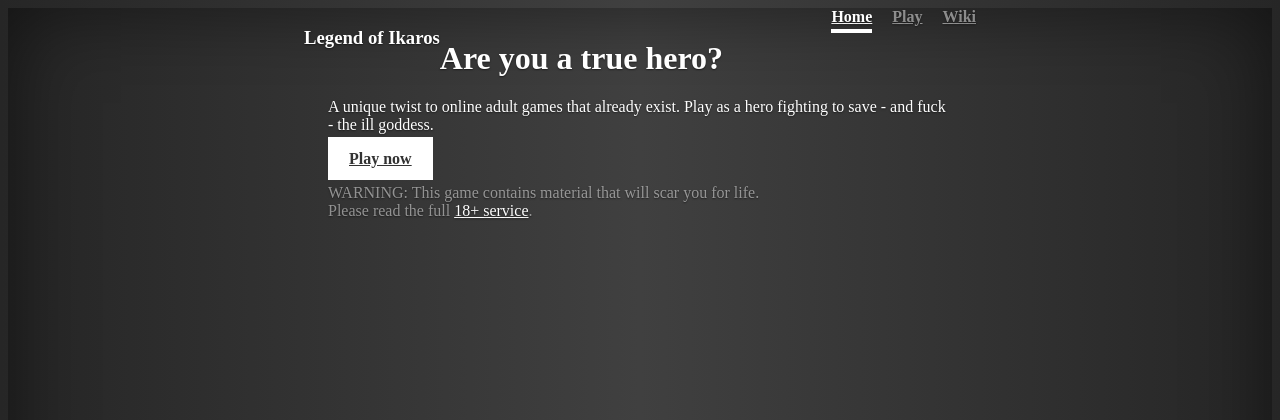
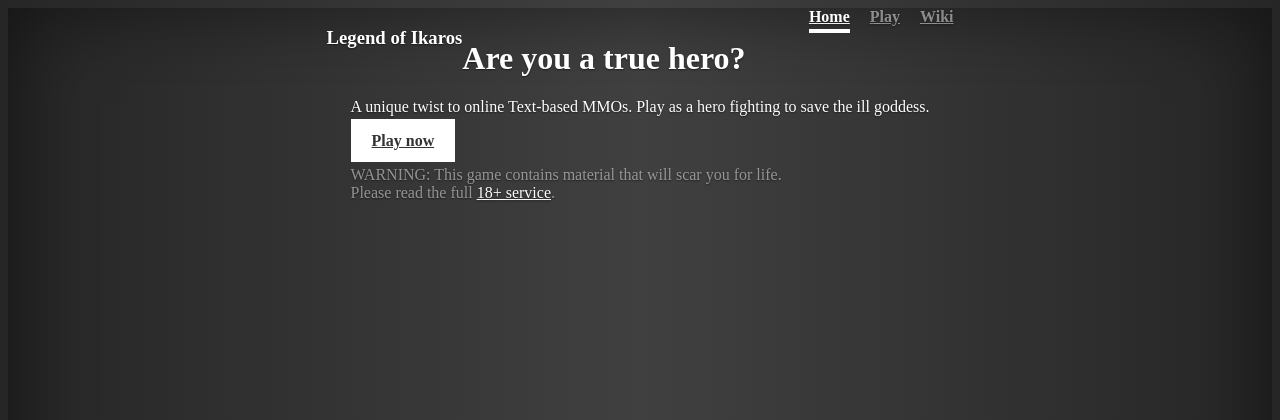
Before and after one commit to Kio-td/loi, a PHP site: page / in a window 1280 px wide. Shown: the top 420 px of the page. Run offline with PHP 8.4, Linux system fonts and the light colour scheme; some libraries are stand-ins or nearby versions.

Commit message:
Remove the one reference. ;-;

```diff
--- a/index.php
+++ b/index.php
@@ -8,7 +8,7 @@
 
       <main role="main" class="inner cover">
         <h1 class="cover-heading">Are you a true hero?</h1>
-        <p class="lead">A unique twist to online adult games that already exist. Play as a hero fighting to save - and fuck - the ill goddess.</p>
+        <p class="lead">A unique twist to online Text-based MMOs. Play as a hero fighting to save the ill goddess.</p>
         <p class="lead">
           <a href="game/" class="btn btn-lg btn-secondary">Play now</a>
         </p>
```
